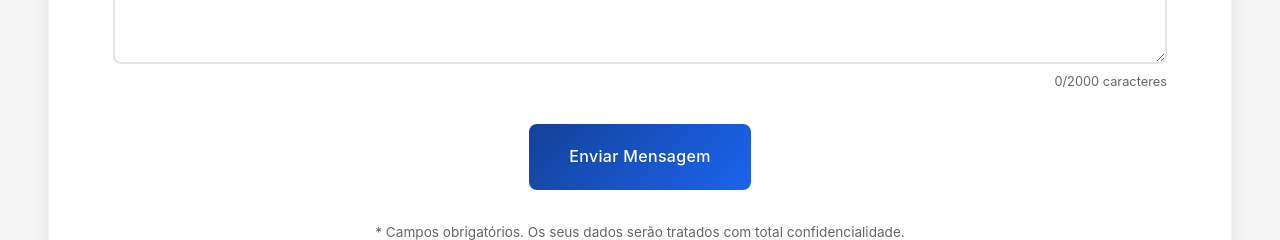
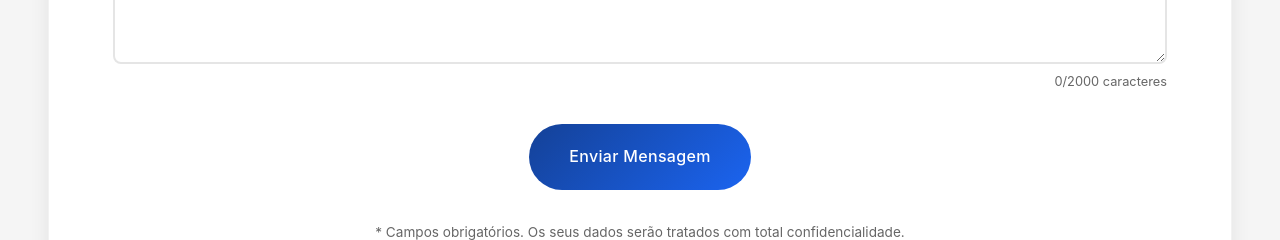
Before and after one commit to rickardovidal/portfolio-pern-app, a React (Vite) app in the folder frontend/: page / in a window 1280 px wide. Shown: the part 9560-9800 px from the top of the page. Built offline with nearby package versions, Linux system fonts and the light colour scheme; no server answers.

Commit message:
feat: botao de envio do formulario de contacto em formato pill

```diff
--- a/frontend/src/components/sections/ContactForm.module.css
+++ b/frontend/src/components/sections/ContactForm.module.css
@@ -188,7 +188,7 @@
     padding: 1.25rem 2.5rem;
     font-size: 1rem;
     font-weight: 500;
-    border-radius: 8px;
+    border-radius: 9999px;
     cursor: pointer;
     transition: all 0.3s ease;
     display: flex;
```
